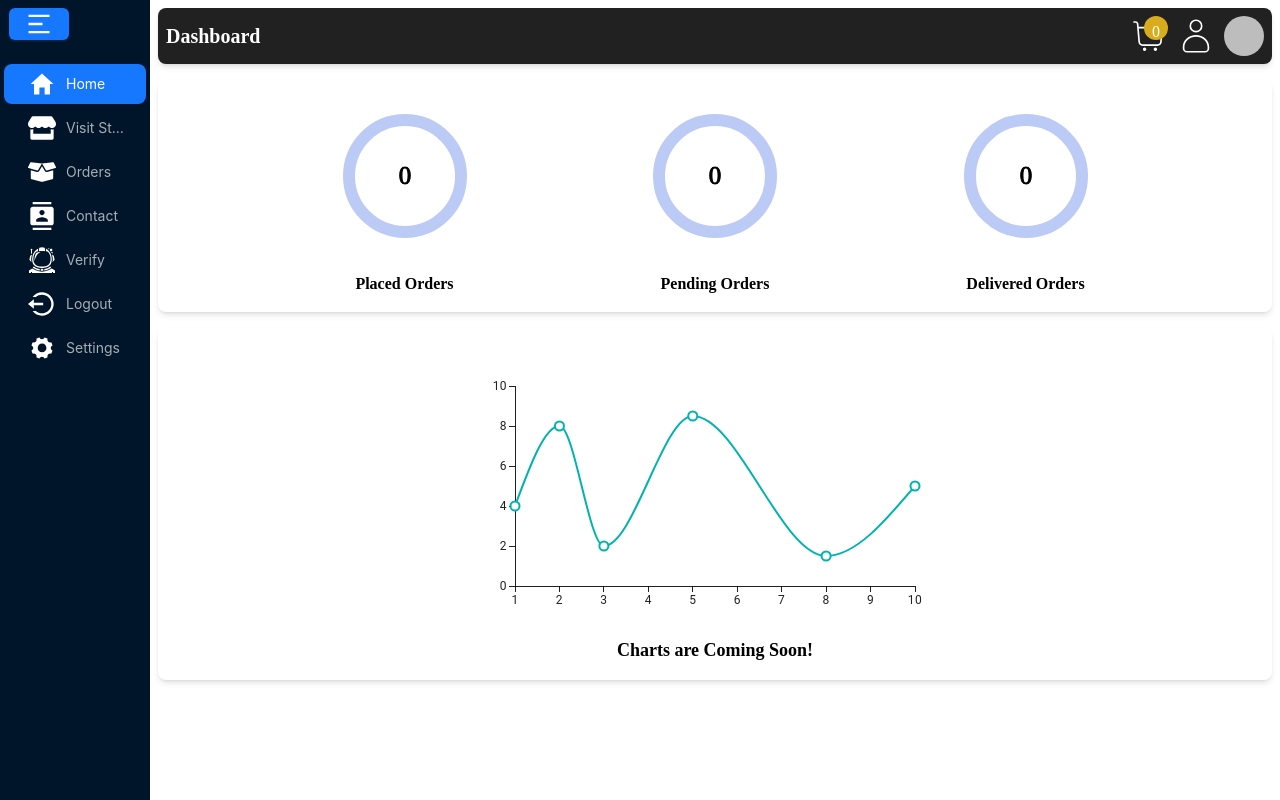
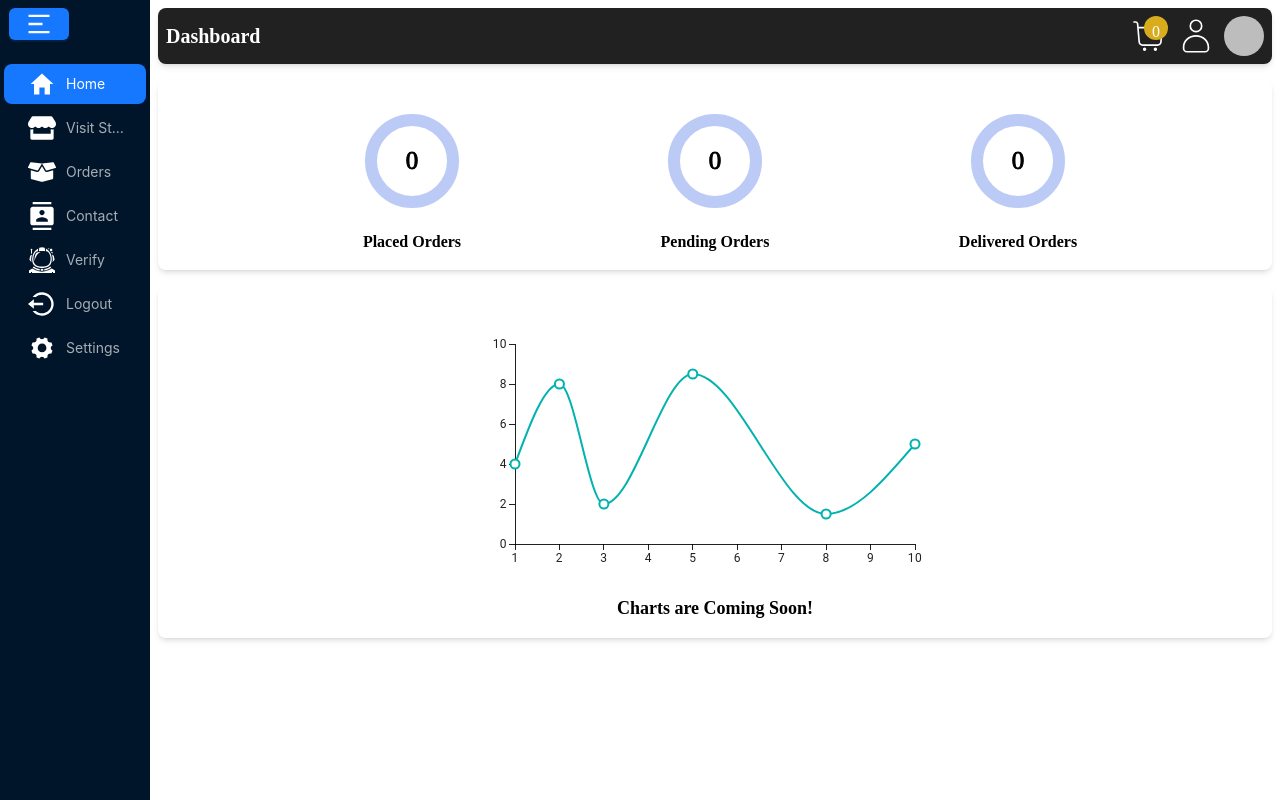
Before and after one commit to Farooq85-dev/Flavor-Folio-Restaurant-App-Using-React-Js, a React (Vite) app: page /dashboard in a window 1280 px wide. Built offline with nearby package versions, Linux system fonts and the light colour scheme; no server answers; the database is empty; sample sign-in values are in the browser's storage; a web font is replaced by a local one.

Commit message:
minor bugs are fixed in Dashbaord

```diff
--- a/src/components/CircularProgress.jsx
+++ b/src/components/CircularProgress.jsx
@@ -1,13 +1,19 @@
+import "../index.scss";
+
 const CircularProgressComp = ({ totalOrders, maxOrders }) => {
   const percent = (totalOrders / maxOrders) * 100;
-  const radius = 80;
+  const radius = 65;
   const strokeWidth = 12;
   const normalizedRadius = radius - strokeWidth * 2;
   const circumference = normalizedRadius * 2 * Math.PI;
   const strokeDashoffset = circumference - (percent / 100) * circumference;
 
   return (
-    <svg height={radius * 2} width={radius * 2}>
+    <svg
+      className="circularPrpgressCircles"
+      height={radius * 2}
+      width={radius * 2}
+    >
       <circle
         stroke="#bccbf6"
         fill="transparent"
--- a/src/components/Pages/Dashboard.jsx
+++ b/src/components/Pages/Dashboard.jsx
@@ -48,6 +48,7 @@ const DashboardComp = () => {
       setUserDeliveredOrders(
         user ? user.userDeilveredOrders : userDeliveredOrders
       );
+      setLoading(false);
     }
   });
 
@@ -140,6 +141,14 @@ const DashboardComp = () => {
     },
   ];
 
+  if (loading) {
+    return (
+      <div className="flex justify-center items-center h-screen">
+        <div className="loader"></div>;
+      </div>
+    );
+  }
+
   return (
     <div className="flex">
       <div className="z-[10000]" style={{ width: 150 }}>
@@ -214,21 +223,21 @@ const DashboardComp = () => {
         <div className="flex-1 gap-4">
           <div className="flex-1 bg-white rounded-lg shadow-md p-4">
             <div className="ordersCircle flex justify-evenly items-center">
-              <div className="orrdrsPlaced flex flex-col justify-center items-center gap-4">
+              <div className="orrdrsPlaced flex flex-col justify-center items-center gap-1">
                 <CircularProgressComp
                   totalOrders={userPlacedOrders}
                   maxOrders={maxOrders}
                 />
                 <p className="font-bold ">Placed Orders</p>
               </div>
-              <div className="pendingOrders flex flex-col justify-center items-center gap-4">
+              <div className="pendingOrders flex flex-col justify-center items-center gap-1">
                 <CircularProgressComp
                   totalOrders={userPendingOrders}
                   maxOrders={maxOrders}
                 />
                 <p className="font-bold">Pending Orders</p>
               </div>
-              <div className="deliveredOrders flex flex-col justify-center items-center gap-4  ">
+              <div className="deliveredOrders flex flex-col justify-center items-center gap-1">
                 <CircularProgressComp
                   totalOrders={userDeliveredOrders}
                   maxOrders={maxOrders}
--- a/src/components/Pages/Orders.jsx
+++ b/src/components/Pages/Orders.jsx
@@ -4,14 +4,10 @@ import NavbarComp from "../Navbar";
 import { collection, db, getDocs } from "../../config/firebase.config.js";
 import OrdersCardComp from "../OrdersCard.jsx";
 import { useUser } from "../../context/Store.jsx";
-;
-
 function OrdersComp() {
   const [orders, setOrders] = useState([]);
   const [loading, setLoading] = useState(true);
   const user = useUser();
-
-
 
   useEffect(() => {
     const getOrders = async () => {
@@ -51,7 +47,6 @@ function OrdersComp() {
 
   return (
     <div>
-
       <div className="header">
         <NavbarComp />
       </div>
--- a/src/index.scss
+++ b/src/index.scss
@@ -411,8 +411,11 @@ $animationSpeed: 40s;
   }
 
   .ordersCircle {
+    flex-direction: column !important;
     gap: 0px !important;
   }
+
+
 
   .chartsDiv {
     display: none !important;
```
